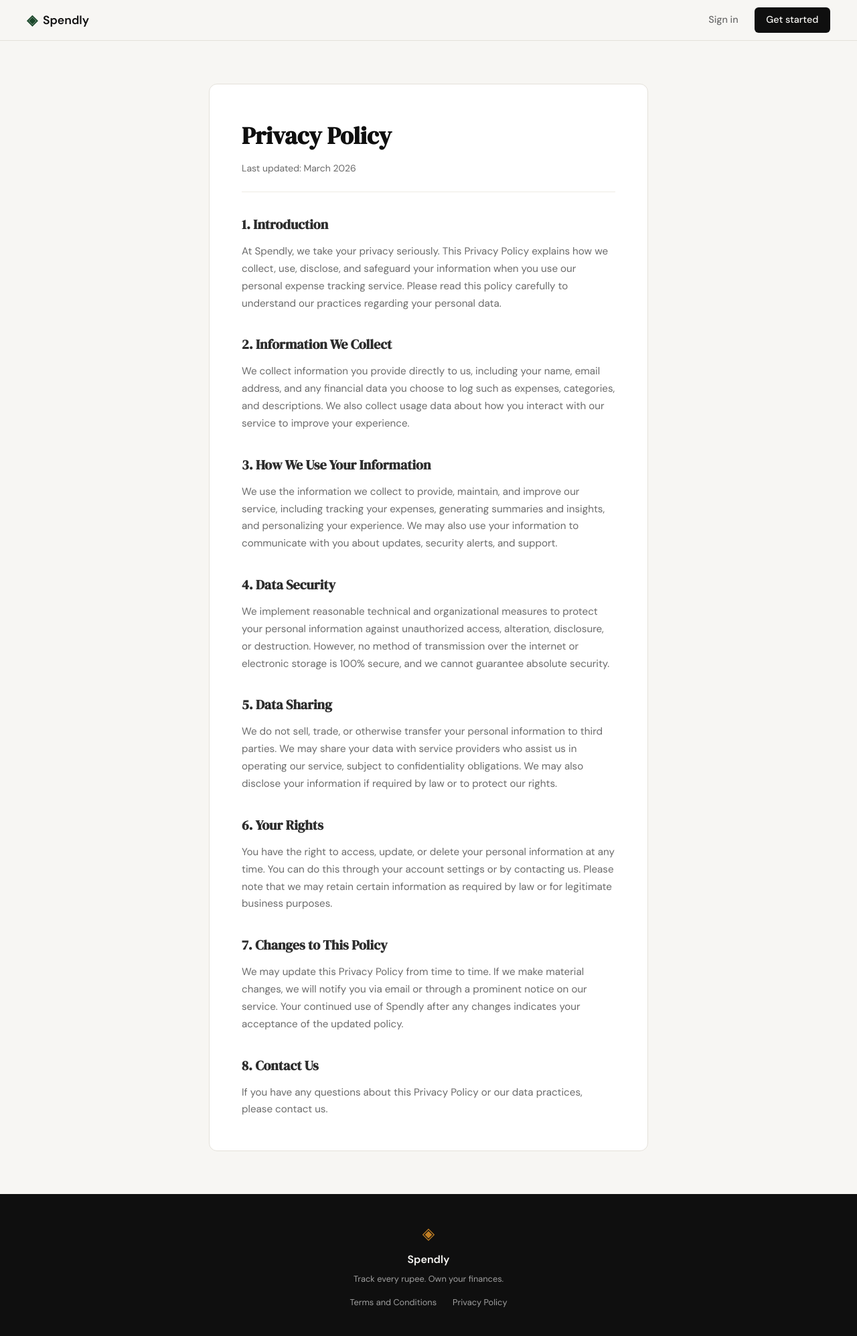
After one commit to shubhashish1/spendly, a Flask app: page /privacy in a window 1280 px wide. The commit adds this page. Shown: the whole page at 67% size. Run offline with Flask 3, Linux system fonts and the light colour scheme.

Commit message:
Added the landing pages for Terms & Conditions and Privacy Policy

```diff
--- a/app.py
+++ b/app.py
@@ -20,6 +20,16 @@ def register():
 @app.route("/login")
 def login():
     return render_template("login.html")
+
+
+@app.route("/terms")
+def terms():
+    return render_template("terms.html")
+
+
+@app.route("/privacy")
+def privacy():
+    return render_template("privacy.html")
 
 
 # ------------------------------------------------------------------ #
--- a/static/css/style.css
+++ b/static/css/style.css
@@ -507,6 +507,78 @@ a { color: inherit; text-decoration: none; }
     color: var(--ink-faint);
 }
 
+.footer-links {
+    display: flex;
+    gap: 1.5rem;
+    margin-top: 0.5rem;
+}
+
+.footer-links a {
+    font-size: 0.8rem;
+    color: var(--ink-faint);
+    transition: color 0.2s;
+}
+
+.footer-links a:hover {
+    color: var(--paper);
+}
+
+/* ------------------------------------------------------------------ */
+/* Terms page                                                          */
+/* ------------------------------------------------------------------ */
+
+.terms-section {
+    padding: 4rem 2rem;
+    max-width: 720px;
+    margin: 0 auto;
+}
+
+.terms-inner {
+    background: var(--paper-card);
+    border: 1px solid var(--border);
+    border-radius: var(--radius-md);
+    padding: 3rem;
+}
+
+.terms-title {
+    font-family: var(--font-display);
+    font-size: 2.25rem;
+    color: var(--ink);
+    margin-bottom: 0.5rem;
+}
+
+.terms-updated {
+    font-size: 0.875rem;
+    color: var(--ink-muted);
+    margin-bottom: 2rem;
+    padding-bottom: 1.5rem;
+    border-bottom: 1px solid var(--border-soft);
+}
+
+.terms-content {
+    display: flex;
+    flex-direction: column;
+    gap: 2rem;
+}
+
+.terms-block {
+    display: flex;
+    flex-direction: column;
+    gap: 0.75rem;
+}
+
+.terms-block-title {
+    font-family: var(--font-display);
+    font-size: 1.25rem;
+    color: var(--ink-soft);
+}
+
+.terms-block-body {
+    font-size: 0.95rem;
+    color: var(--ink-muted);
+    line-height: 1.7;
+}
+
 /* ------------------------------------------------------------------ */
 /* Responsive                                                          */
 /* ------------------------------------------------------------------ */
--- a/templates/base.html
+++ b/templates/base.html
@@ -35,8 +35,8 @@
             <span class="footer-name">Spendly</span>
             <p class="footer-copy">Track every rupee. Own your finances.</p>
             <div class="footer-links">
-                <a href="#">Terms and Conditions</a>
-                <a href="#">Privacy Policy</a>
+                <a href="{{ url_for('terms') }}">Terms and Conditions</a>
+                <a href="{{ url_for('privacy') }}">Privacy Policy</a>
             </div>
         </div>
     </footer>
--- /dev/null
+++ b/templates/privacy.html
@@ -0,0 +1,94 @@
+{% extends "base.html" %}
+
+{% block title %}Privacy Policy — Spendly{% endblock %}
+
+{% block content %}
+
+<section class="terms-section">
+    <div class="terms-inner">
+        <h1 class="terms-title">Privacy Policy</h1>
+        <p class="terms-updated">Last updated: March 2026</p>
+
+        <div class="terms-content">
+            <section class="terms-block">
+                <h2 class="terms-block-title">1. Introduction</h2>
+                <p class="terms-block-body">
+                    At Spendly, we take your privacy seriously. This Privacy Policy explains how we
+                    collect, use, disclose, and safeguard your information when you use our personal
+                    expense tracking service. Please read this policy carefully to understand our
+                    practices regarding your personal data.
+                </p>
+            </section>
+
+            <section class="terms-block">
+                <h2 class="terms-block-title">2. Information We Collect</h2>
+                <p class="terms-block-body">
+                    We collect information you provide directly to us, including your name, email
+                    address, and any financial data you choose to log such as expenses, categories,
+                    and descriptions. We also collect usage data about how you interact with our
+                    service to improve your experience.
+                </p>
+            </section>
+
+            <section class="terms-block">
+                <h2 class="terms-block-title">3. How We Use Your Information</h2>
+                <p class="terms-block-body">
+                    We use the information we collect to provide, maintain, and improve our service,
+                    including tracking your expenses, generating summaries and insights, and
+                    personalizing your experience. We may also use your information to communicate
+                    with you about updates, security alerts, and support.
+                </p>
+            </section>
+
+            <section class="terms-block">
+                <h2 class="terms-block-title">4. Data Security</h2>
+                <p class="terms-block-body">
+                    We implement reasonable technical and organizational measures to protect your
+                    personal information against unauthorized access, alteration, disclosure, or
+                    destruction. However, no method of transmission over the internet or electronic
+                    storage is 100% secure, and we cannot guarantee absolute security.
+                </p>
+            </section>
+
+            <section class="terms-block">
+                <h2 class="terms-block-title">5. Data Sharing</h2>
+                <p class="terms-block-body">
+                    We do not sell, trade, or otherwise transfer your personal information to third
+                    parties. We may share your data with service providers who assist us in operating
+                    our service, subject to confidentiality obligations. We may also disclose your
+                    information if required by law or to protect our rights.
+                </p>
+            </section>
+
+            <section class="terms-block">
+                <h2 class="terms-block-title">6. Your Rights</h2>
+                <p class="terms-block-body">
+                    You have the right to access, update, or delete your personal information at any
+                    time. You can do this through your account settings or by contacting us. Please
+                    note that we may retain certain information as required by law or for legitimate
+                    business purposes.
+                </p>
+            </section>
+
+            <section class="terms-block">
+                <h2 class="terms-block-title">7. Changes to This Policy</h2>
+                <p class="terms-block-body">
+                    We may update this Privacy Policy from time to time. If we make material changes,
+                    we will notify you via email or through a prominent notice on our service. Your
+                    continued use of Spendly after any changes indicates your acceptance of the
+                    updated policy.
+                </p>
+            </section>
+
+            <section class="terms-block">
+                <h2 class="terms-block-title">8. Contact Us</h2>
+                <p class="terms-block-body">
+                    If you have any questions about this Privacy Policy or our data practices, please
+                    contact us.
+                </p>
+            </section>
+        </div>
+    </div>
+</section>
+
+{% endblock %}
```
Also changed, not shown: sessions/prompt_file.txt (+33 -0 lines), templates/terms.html (added, +73 -0 lines).
